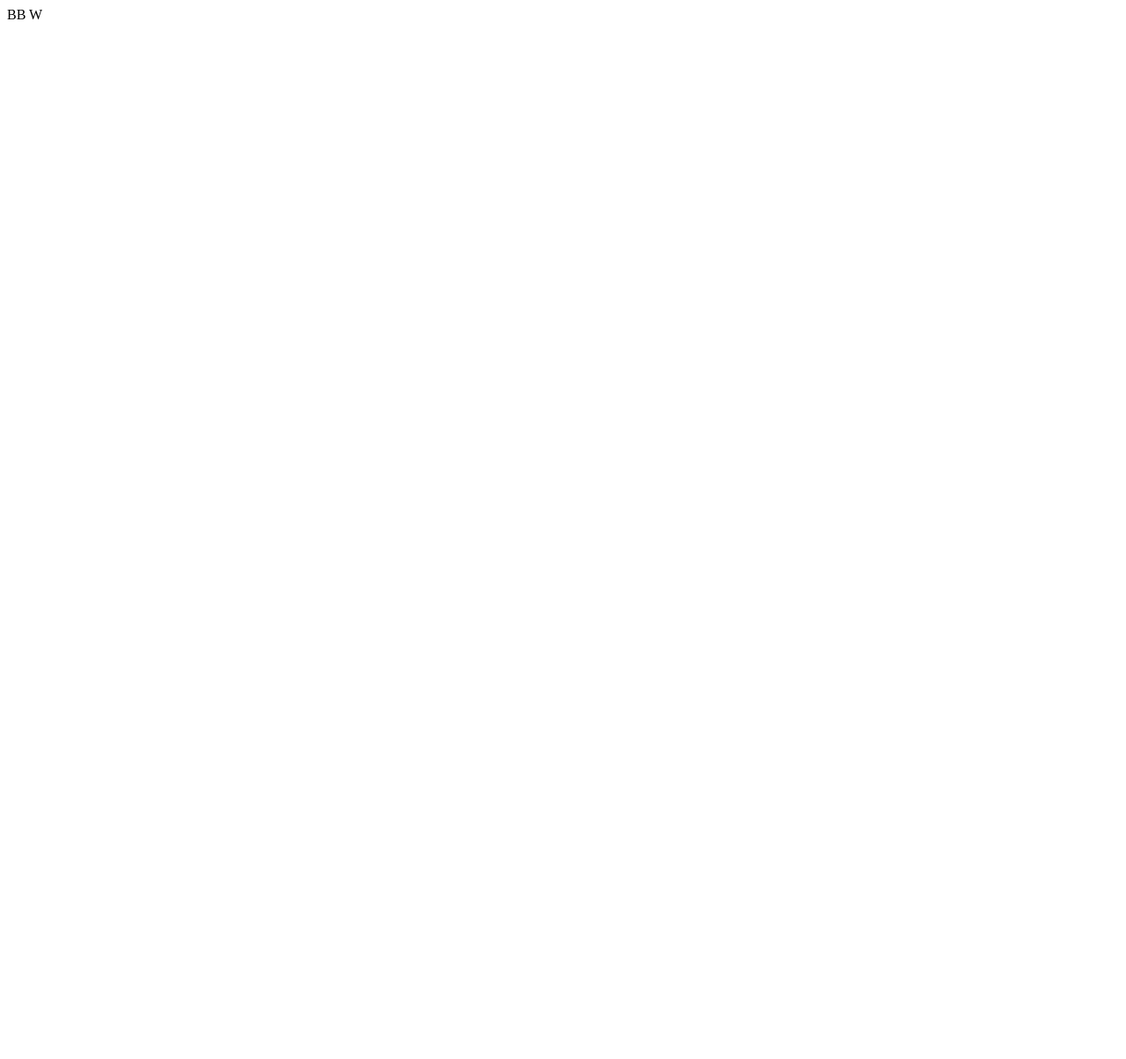
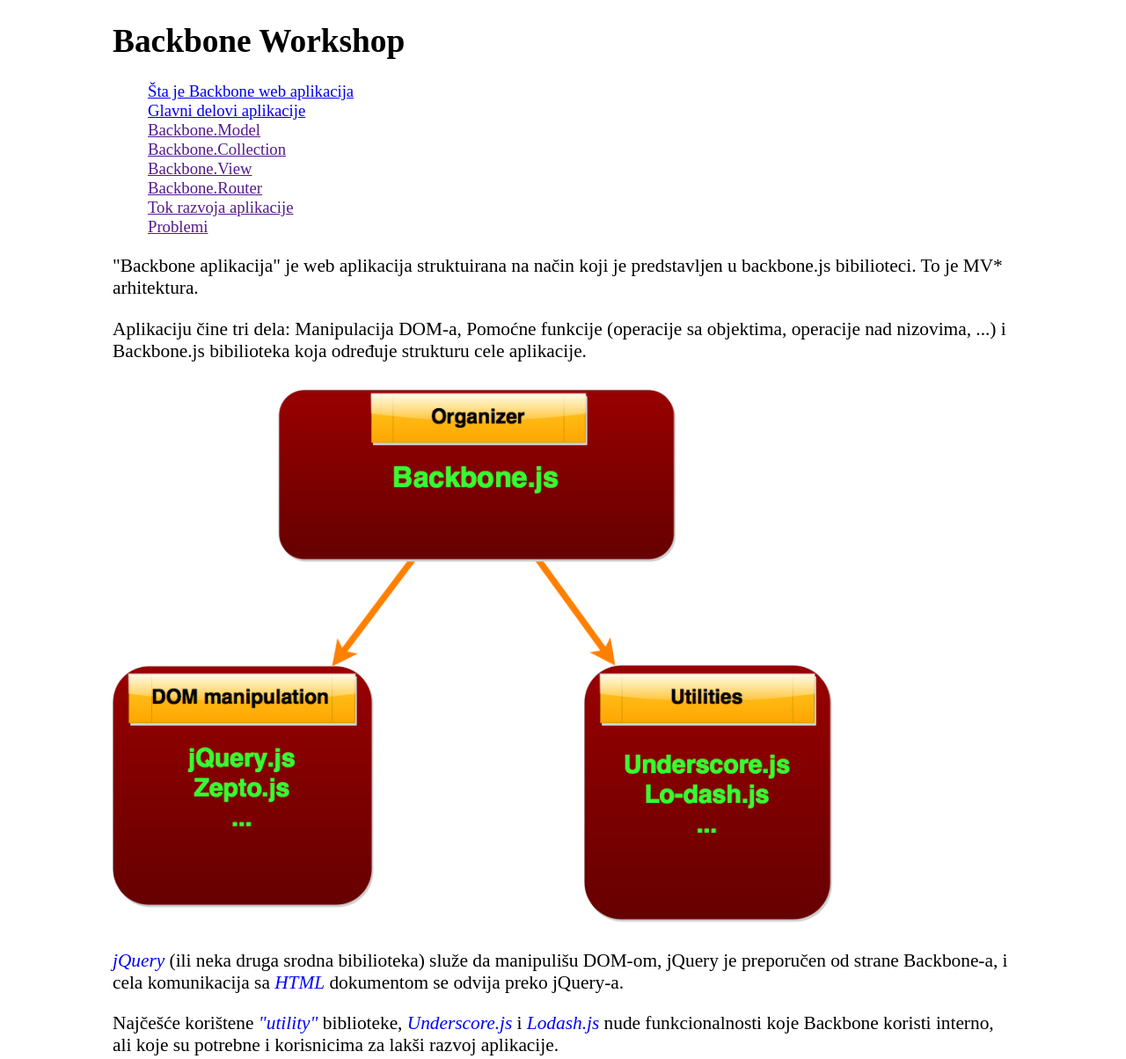
Before and after one commit to djordjeparovic/backboneWorkshop, a plain HTML site: page index.html in a window 1280 px wide. Shown: the top 1204 px of the page at 88% size. Before the commit the page ends 800 px from the top, so only its background shows below. Drawn offline with Linux system fonts and the light colour scheme; a web font is replaced by a local one.

Commit message:
Dodao prvu sekciju

```diff
--- a/index.html
+++ b/index.html
@@ -1,9 +1,41 @@
-<html>
+<!DOCTYPE html>
+<html lang="sr">
 <head>
 	<title>Backbone Workshop</title>
+	<meta charset='utf-8'>
 	<link href='http://fonts.googleapis.com/css?family=Fjord+One' rel='stylesheet' type='text/css'>
+	<link href='styles/main.css' rel='stylesheet' type='text/css'>
 </head>
 <body>
-BB W
+<h1>Backbone Workshop</h1>
+<nav>
+	<a href="#what-is-backbone">Šta je Backbone web aplikacija</a>
+	<a href="#main-app-parts">Glavni delovi aplikacije</a>
+	<a href="">Backbone.Model</a>
+	<a href="">Backbone.Collection</a>
+	<a href="">Backbone.View</a>
+	<a href="">Backbone.Router</a>
+	<a href="">Tok razvoja aplikacije</a>
+	<a href="">Problemi</a>
+</nav>
+<article>
+	<a id="what-is-backbone"></a>
+	<p>
+	"Backbone aplikacija" je web aplikacija struktuirana na način koji je predstavljen u backbone.js bibilioteci. To je MV* arhitektura.</p>
+	<p>Aplikaciju čine tri dela: Manipulacija DOM-a, Pomoćne funkcije (operacije sa objektima, operacije nad nizovima, ...) i Backbone.js bibilioteka koja određuje strukturu cele aplikacije.</p>
+	<img src="images/Backbone01.png" class="medium">
+	<p><span>jQuery</span> (ili neka druga srodna bibilioteka) služe da manipulišu DOM-om, jQuery je preporučen od strane Backbone-a, i cela komunikacija sa <span>HTML</span> dokumentom se odvija preko jQuery-a.</p>
+	<p>Najčešće korištene <span>"utility"</span> biblioteke, <span>Underscore.js</span> i <span>Lodash.js</span> nude funkcionalnosti koje Backbone koristi interno, ali koje su potrebne i korisnicima za lakši razvoj aplikacije.<p>
+	<img src="images/BackboneCode1.png" class="large">
+	<p><span>Underscore.js</span> je <span>"hard-dependency"</span> za Backbone.js pa mora biti učitan pre <span>backbone.js</span> fajla. Takođe, ukoliko naša aplikacija koristi jQuery ili neku srodnu bibilioteku (a najverovatnije hoće), i ta biblioteka mora biti učitana pre Backbone-a.</p>
+	<p>Glavne beneficije koje Backbone nudi su visok stepen <span>fleksibilnosti</span> u načinu razvoja aplikacije, precizna <span>organizacija</span> koda (što nam omogućava efikasnije dodavanje novih funkcionalnosti i izmene postojećih) i <span>kontrola</span> svih delova aplikacije (nema mnogo "magije").</p>
+	<p>Pored svega ovoga, Backbone je samo Javascript <span>bibilioteka</span>, a ne fremvork jer se korisnik ne forsira da koristi ponuđene funkcionalnosti striktno "po receptu".</p>
+</article>
+
+<article>
+	<a id="main-app-parts"></a>
+
+</article>
+
 </body>
 </html>
--- a/styles/main.css
+++ b/styles/main.css
@@ -1,8 +1,34 @@
-img {
-	max-width: 100%;
-	height: auto;
-}
 body {
 	font-size: 14pt;
 	font-family: 'Fjord One', serif;
+	margin-top: 20px;
+	margin-left: auto;
+	margin-right: auto;
+	width: 80%;
 }
+h1 {
+	margin-left: 0;
+}
+nav > a {
+	display: block;
+	margin-left: 40px;
+}
+article {
+	margin-top: 20px;
+	font-size: 16pt;
+}
+img {
+	margin-top: 10px;
+/*	max-width: 60%; */
+	text-align: center;
+}
+img.medium {
+	max-width: 80%;
+}
+img.large {
+	max-width: 100%;
+}
+span {
+	font-style: italic;
+	color: #0004F5;
+}
```
Also changed, not shown: images/Backbone01.png (added), images/Backbone02.png (added), images/Backbone03.png (added), images/Backbone05.png (added), images/BackboneCode1.png (added).
